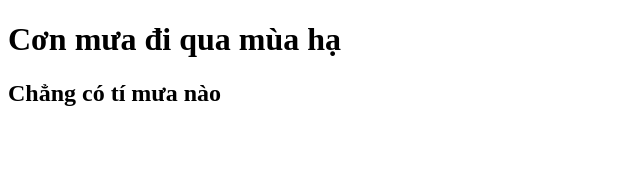
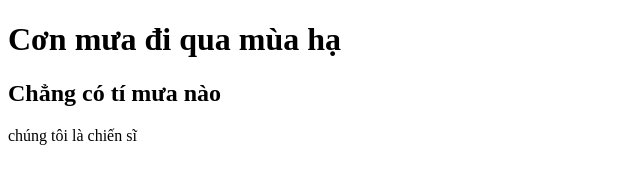
Before and after one commit to phucode123/phupt_git, a plain HTML site: page index.html in a window 1280 px wide. Shown: the whole page, without its empty margins (0-640 px from the left). Drawn offline with Linux system fonts and the light colour scheme.

Commit message:
commit feature 1

```diff
--- a/index.html
+++ b/index.html
@@ -10,6 +10,11 @@
     <div>
         <h1>Cơn mưa đi qua mùa hạ</h1>
         <h2>Chẳng có tí mưa nào</h2>
+        <div>
+            <p>
+                chúng tôi là chiến sĩ
+            </p>
+        </div>
     </div>
 </body>
 </html>
```
Also changed, not shown: index.txt (added), src/index.css (added).
